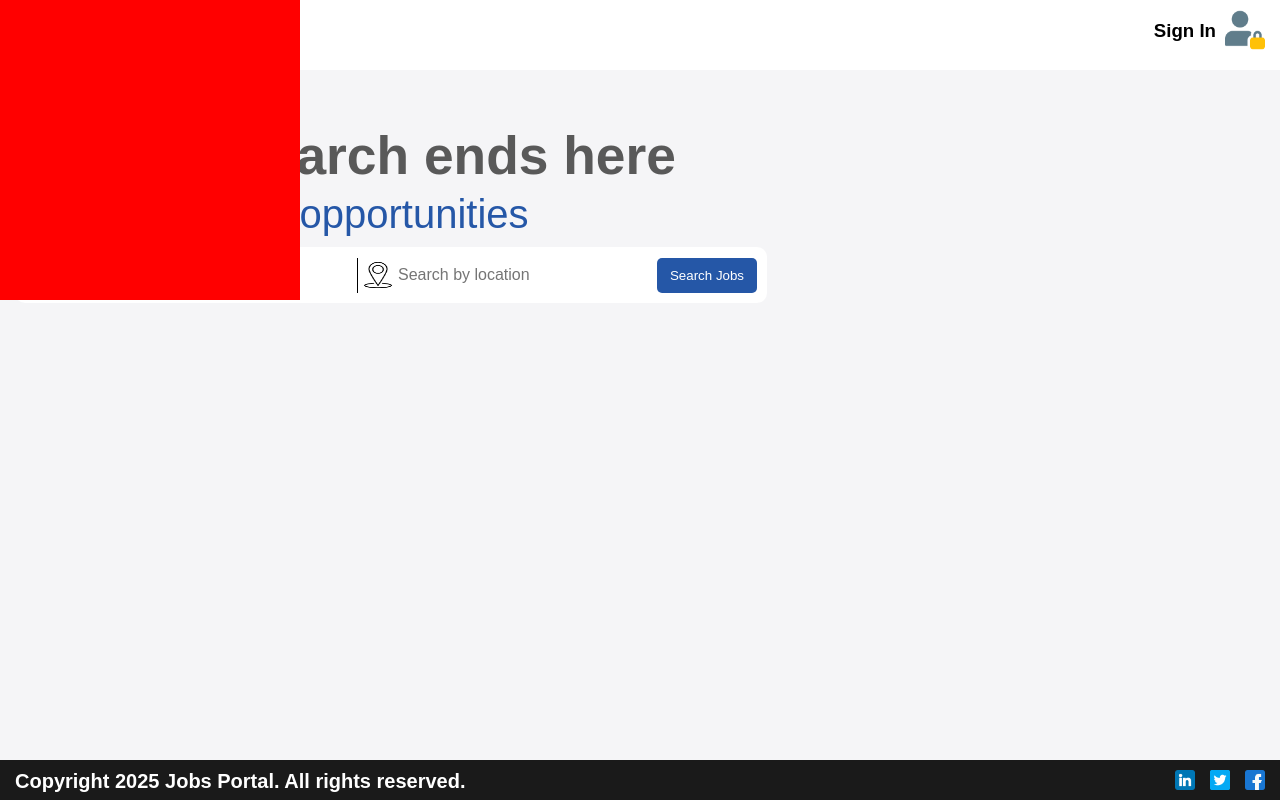
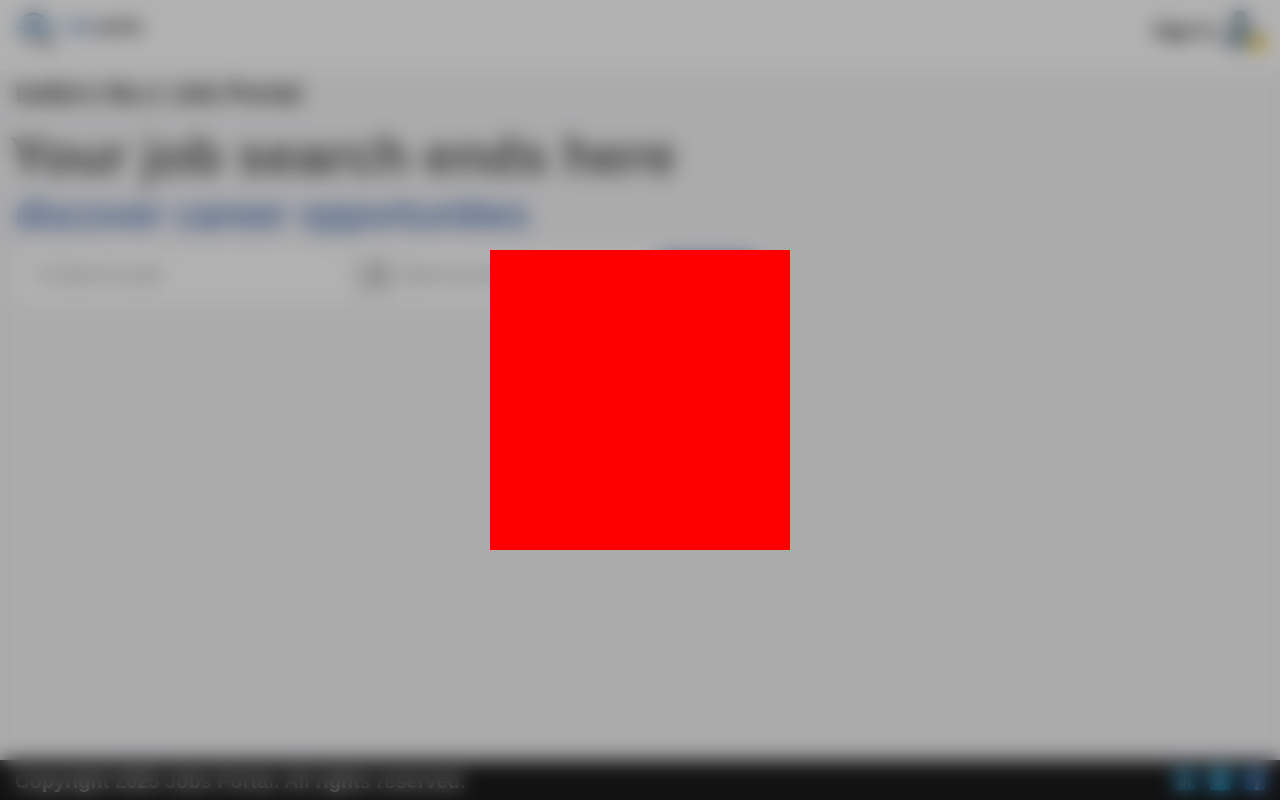
Before and after one commit to sashi-does/FSAD-Jobs-Portal, a React (Vite) app: page / in a window 1280 px wide. Built offline with nearby package versions, Linux system fonts and the light colour scheme.

Commit message:
Modified Login

```diff
--- a/src/App.css
+++ b/src/App.css
@@ -159,9 +159,13 @@
 #popup {
     width: 100%;
     height: 100%;
-    background: transparent;
+    background: rgba(0, 0, 0, 0.3);
+    backdrop-filter: blur(10px);
     position: fixed;
     z-index: 999;
+    display: flex;
+    justify-content: center;
+    align-items: center;
 }
 
 #popupwindow{
```
